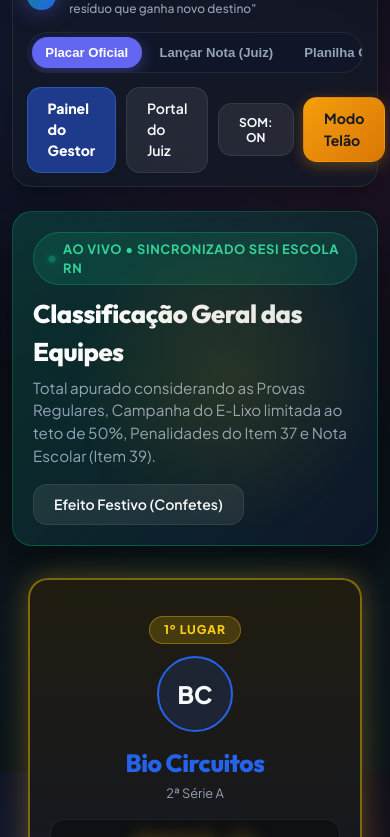
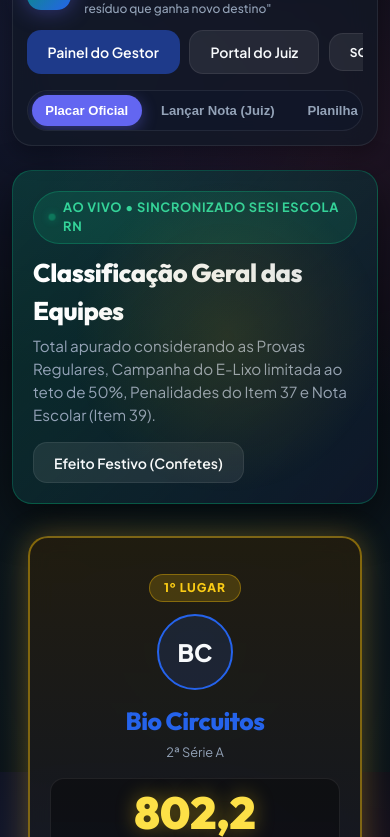
Before and after one commit to thephysicsrn/sistema_gincana, a website: page public/index.html in a window 390 px wide. Shown: the part 72-909 px from the top of the page. Drawn offline with Linux system fonts and the light colour scheme.

Commit message:
fix(layout): improve navbar spacing, wrap and responsive layout

```diff
--- a/public/css/style.css
+++ b/public/css/style.css
@@ -99,10 +99,9 @@ h1, h2, h3, h4, h5, h6, .font-heading {
 /* Top Navigation Bar */
 .top-navbar {
   display: flex;
-  justify-content: space-between;
-  align-items: center;
-  gap: 1.5rem;
-  padding: 0.85rem 1.5rem;
+  flex-direction: column;
+  gap: 0.85rem;
+  padding: 1rem 1.5rem;
   background: var(--bg-card);
   backdrop-filter: blur(16px);
   -webkit-backdrop-filter: blur(16px);
@@ -115,12 +114,21 @@ h1, h2, h3, h4, h5, h6, .font-heading {
   z-index: 100;
 }
 
+.top-navbar-main {
+  display: flex;
+  justify-content: space-between;
+  align-items: center;
+  gap: 1.5rem;
+  width: 100%;
+}
+
 .brand-area {
   display: flex;
   align-items: center;
   gap: 0.85rem;
   text-decoration: none;
   color: inherit;
+  flex-shrink: 0;
 }
 
 .brand-icon {
@@ -134,6 +142,7 @@ h1, h2, h3, h4, h5, h6, .font-heading {
   font-size: 1.4rem;
   box-shadow: var(--shadow-primary);
   animation: pulse-glow 3s infinite alternate;
+  flex-shrink: 0;
 }
 
 .brand-info h1 {
@@ -143,6 +152,7 @@ h1, h2, h3, h4, h5, h6, .font-heading {
   background: linear-gradient(135deg, #ffffff 40%, #cbd5e1 100%);
   -webkit-background-clip: text;
   -webkit-text-fill-color: transparent;
+  white-space: nowrap;
 }
 
 .brand-info span {
@@ -160,8 +170,15 @@ h1, h2, h3, h4, h5, h6, .font-heading {
   padding: 0.35rem;
   border-radius: var(--radius-full);
   border: 1px solid var(--border-glass);
-  gap: 0.25rem;
+  gap: 0.35rem;
   overflow-x: auto;
+  scrollbar-width: none;
+  -ms-overflow-style: none;
+  width: 100%;
+}
+
+.nav-tabs::-webkit-scrollbar {
+  display: none;
 }
 
 .nav-tab-btn {
@@ -173,11 +190,13 @@ h1, h2, h3, h4, h5, h6, .font-heading {
   font-size: 0.88rem;
   font-weight: 600;
   cursor: pointer;
-  display: flex;
-  align-items: center;
+  display: inline-flex;
+  align-items: center;
+  justify-content: center;
   gap: 0.5rem;
   transition: var(--transition);
   white-space: nowrap;
+  flex-shrink: 0;
 }
 
 .nav-tab-btn:hover {
@@ -196,6 +215,25 @@ h1, h2, h3, h4, h5, h6, .font-heading {
   display: flex;
   align-items: center;
   gap: 0.6rem;
+  flex-shrink: 0;
+}
+
+.nav-actions .btn {
+  white-space: nowrap;
+  flex-shrink: 0;
+}
+
+.btn-gestor {
+  background: #1e3a8a;
+  border: 1px solid rgba(59, 130, 246, 0.4);
+  color: #fff;
+  font-weight: 800;
+}
+
+.btn-gestor:hover {
+  background: #1d4ed8;
+  border-color: rgba(59, 130, 246, 0.8);
+  transform: translateY(-1px);
 }
 
 .btn {
@@ -212,6 +250,7 @@ h1, h2, h3, h4, h5, h6, .font-heading {
   cursor: pointer;
   transition: var(--transition);
   text-decoration: none;
+  white-space: nowrap;
 }
 
 .btn-sm {
@@ -1279,10 +1318,22 @@ h1, h2, h3, h4, h5, h6, .font-heading {
     padding: 0.75rem 0.75rem 2rem;
   }
   .top-navbar {
+    padding: 0.85rem;
+    gap: 0.75rem;
+  }
+  .top-navbar-main {
     flex-direction: column;
     align-items: stretch;
-    padding: 0.85rem;
-    gap: 0.85rem;
+    gap: 0.75rem;
+  }
+  .nav-actions {
+    justify-content: flex-start;
+    overflow-x: auto;
+    padding-bottom: 0.25rem;
+    scrollbar-width: none;
+  }
+  .nav-actions::-webkit-scrollbar {
+    display: none;
   }
   .nav-tabs {
     overflow-x: auto;
--- a/public/index.html
+++ b/public/index.html
@@ -17,11 +17,29 @@
 
     <!-- Top Navigation Bar -->
     <header class="top-navbar">
-      <div class="brand-area">
-        <div class="brand-icon" style="background: linear-gradient(135deg, #059669 0%, #2563eb 100%); font-weight: 800;">S</div>
-        <div class="brand-info">
-          <h1>SESI CONECTA 2026</h1>
-          <span>SESI Escola RN • "Tecnologia que transforma, resíduo que ganha novo destino"</span>
+      <div class="top-navbar-main">
+        <div class="brand-area">
+          <div class="brand-icon" style="background: linear-gradient(135deg, #059669 0%, #2563eb 100%); font-weight: 800;">S</div>
+          <div class="brand-info">
+            <h1>SESI CONECTA 2026</h1>
+            <span>SESI Escola RN • "Tecnologia que transforma, resíduo que ganha novo destino"</span>
+          </div>
+        </div>
+
+        <!-- Ações Rápidas -->
+        <div class="nav-actions">
+          <a href="gestor.html" class="btn btn-gestor" title="Painel do Gestor da Gincana">
+            Painel do Gestor
+          </a>
+          <a href="juiz.html" target="_blank" class="btn btn-secondary" title="Portal Exclusivo dos Juízes">
+            Portal do Juiz
+          </a>
+          <button id="btn-toggle-sound" class="btn btn-secondary" title="Ativar/Desativar Efeitos Sonoros">
+            SOM: ON
+          </button>
+          <a href="telao.html" target="_blank" class="btn btn-telao" title="Abrir telão em tela cheia para projetor ou TV">
+            Modo Telão
+          </a>
         </div>
       </div>
 
@@ -46,22 +64,6 @@
           Turmas / Equipes
         </button>
       </nav>
-
-      <!-- Ações Rápidas -->
-      <div class="nav-actions">
-        <a href="gestor.html" class="btn" style="background: #1e3a8a; border: 1px solid rgba(59, 130, 246, 0.4); color: #fff; font-weight: 800; text-decoration: none;" title="Painel do Gestor da Gincana">
-          Painel do Gestor
-        </a>
-        <a href="juiz.html" target="_blank" class="btn btn-secondary" style="text-decoration: none;" title="Portal Exclusivo dos Juízes">
-          Portal do Juiz
-        </a>
-        <button id="btn-toggle-sound" class="btn btn-secondary" title="Ativar/Desativar Efeitos Sonoros" style="font-size: 0.8rem; font-weight: 700;">
-          Áudio
-        </button>
-        <a href="telao.html" target="_blank" class="btn btn-telao" title="Abrir telão em tela cheia para projetor ou TV">
-          Modo Telão
-        </a>
-      </div>
     </header>
 
     <!-- ========================================================
```
